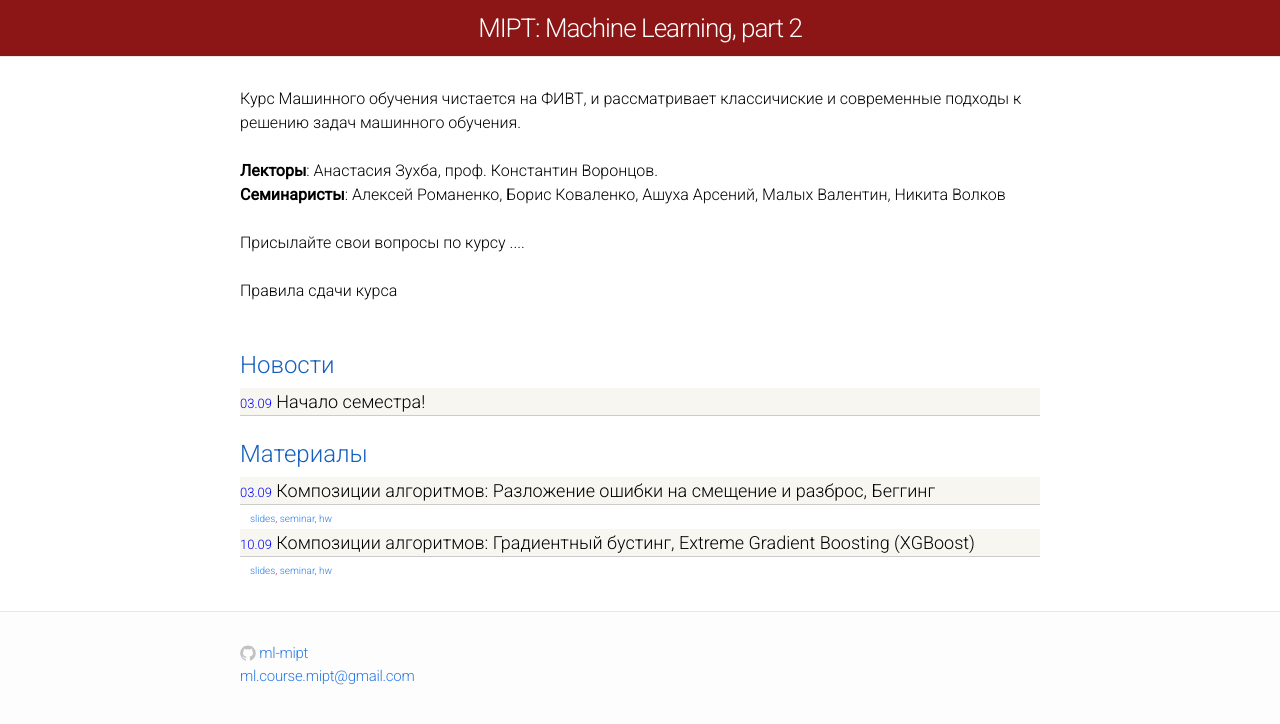
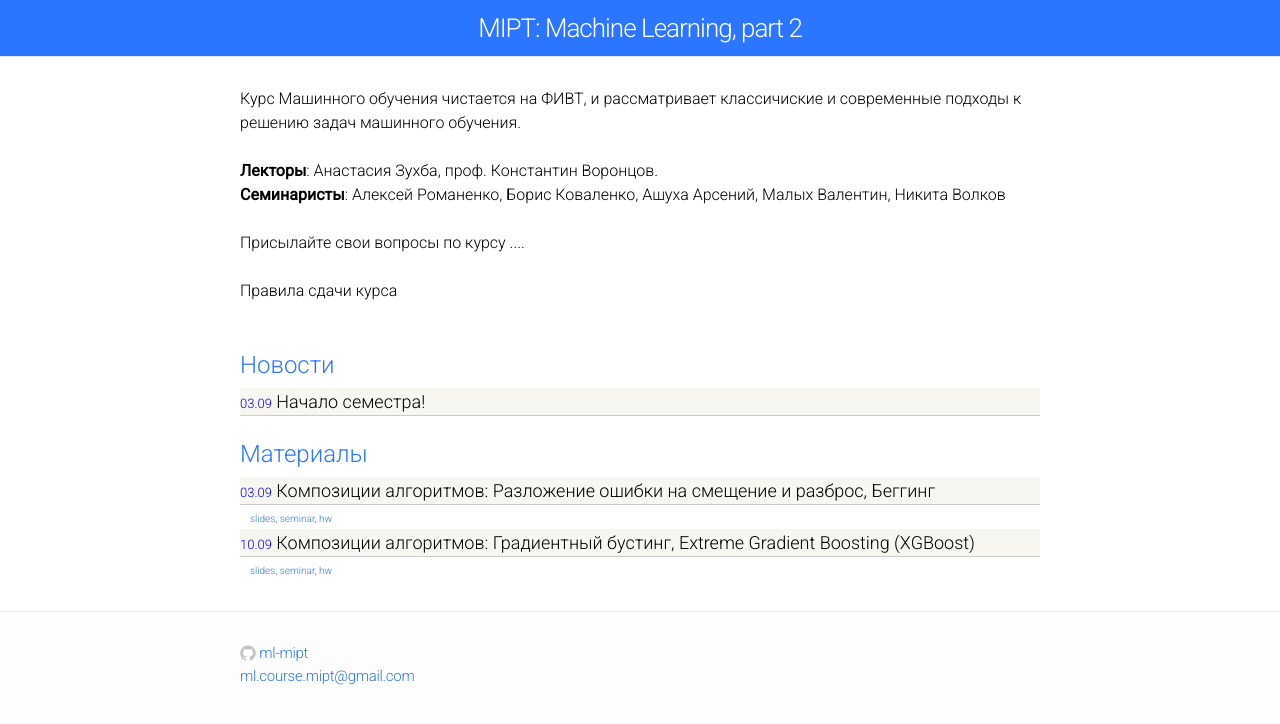
Before and after one commit to ml-mipt/old-ml-mipt.github.io, a Jekyll site: the page built from index.html, in a window 1280 px wide. Shown: the top 724 px of the page. Built offline with Jekyll 4.4.1, drawn with Linux system fonts in a browser that asks for light colours.

Commit message:
start23211

```diff
--- a/css/main.css
+++ b/css/main.css
@@ -43,7 +43,7 @@ a:visited { color: #205caa; }
 
 .module-header {
   font-size: 24px;
-  color: #1560bd;
+  color: #2c75ff;
   margin-top: 20px;
   margin-bottom: 5px;
 }
@@ -126,7 +126,7 @@ a:visited { color: #205caa; }
 .site-header {
   border-bottom: 1px solid #e8e8e8;
   min-height: 56px;
-  background-color: #8C1515;
+  background-color: #2c75ff;
 }
 
 .site-title,
```
